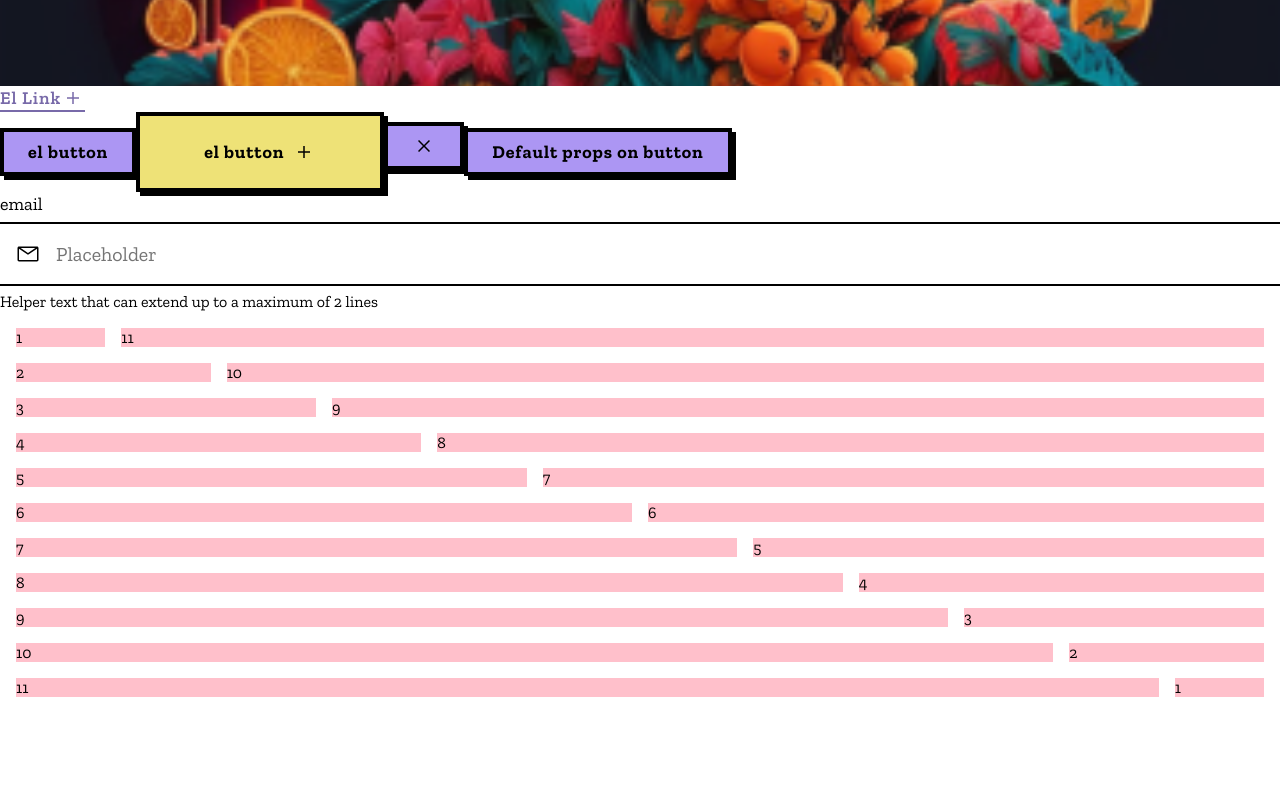
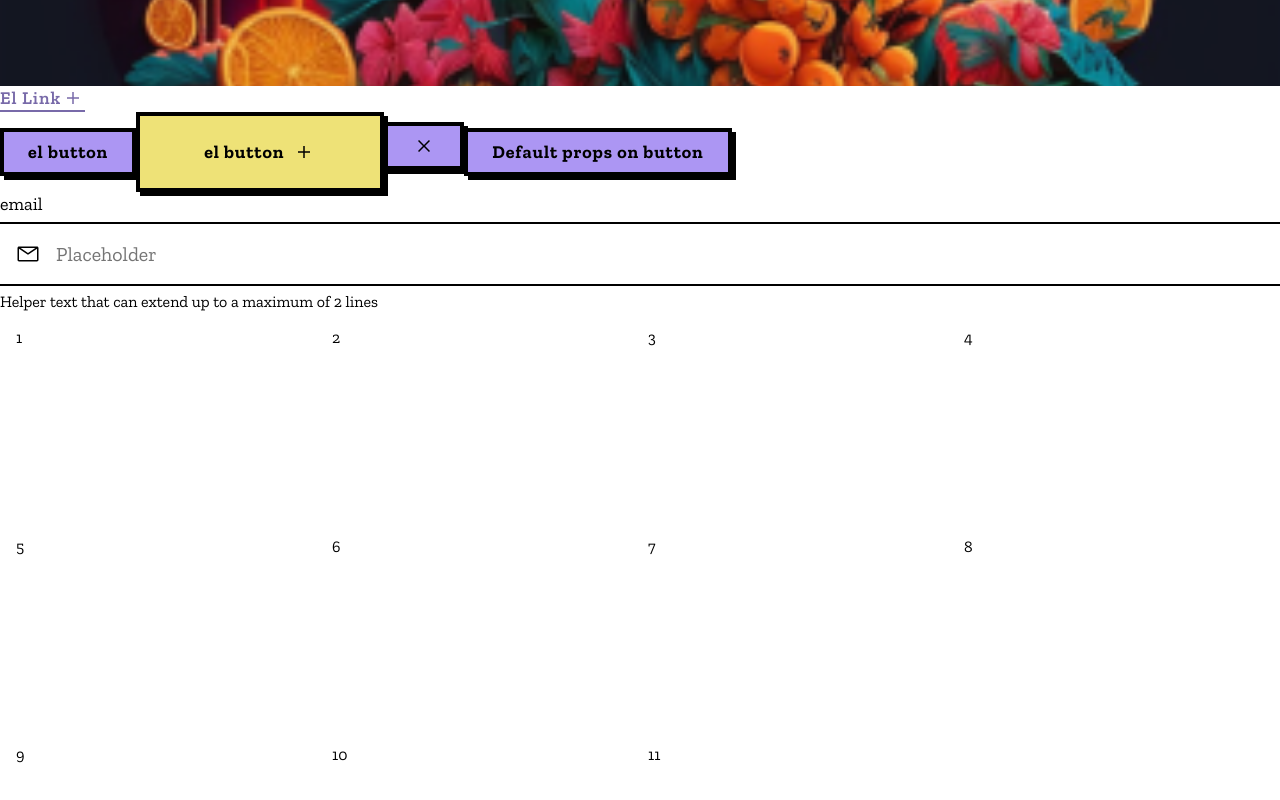
Before and after one commit to j-yue/CrudeUI, a React (Vite) app: page / in a window 1280 px wide. Shown: the part 718-1518 px from the top of the page. Before the commit the page ends 1431 px from the top, so only its background shows below. Built offline with nearby package versions, Linux system fonts and the light colour scheme.

Commit message:
Reimplement Grid component - Delete previous Grid, Column, and Row files - Use grid instead of flex and use span value instead of calculating width - Update example in App

```diff
--- a/src/App.tsx
+++ b/src/App.tsx
@@ -3,6 +3,7 @@ import placeholder from "./public/images/placeholder.png";
 import AddIcon from "./CrudeUI/components/Icon/SvgIcons/AddIcon";
 import CloseIcon from "./CrudeUI/components/Icon/SvgIcons/CloseIcon";
 import MailIcon from "./CrudeUI/components/Icon/SvgIcons/MailIcon";
+
 function App() {
   const {
     ThemeProvider,
@@ -15,8 +16,7 @@ function App() {
     Fab,
     Input,
     Grid,
-    Row,
-    Column,
+    Cell,
   } = CrudeUI;
 
   const gridDimensions = [
@@ -33,10 +33,22 @@ function App() {
     [11, 1],
   ];
 
-  const DemoCell = ({ children }) => {
-    return <div style={{ background: "pink" }}>{children}</div>;
-  };
-
+  const rand = () => 100 + Math.ceil(Math.random() * 100);
+  const cells = () =>
+    gridDimensions.map((pair) => {
+      return (
+        <Cell key={pair[0]} columnSpan={1}>
+          <div
+            style={{
+              width: rand() + "px",
+              height: rand() + "px",
+            }}
+          >
+            {pair[0]}
+          </div>
+        </Cell>
+      );
+    });
   return (
     <ThemeProvider>
       <main>
@@ -82,19 +94,8 @@ function App() {
           placeholder="Placeholder"
           triggerError={(_value) => _value == "email"}
         />
-        <Grid columnCount={12} gutter="1rem" paddingX="1rem" paddingY="1rem">
-          {gridDimensions.map((pair, index) => {
-            return (
-              <Row key={index}>
-                {pair.map((value, index) => (
-                  <Column width={value} key={index}>
-                    <DemoCell>{value}</DemoCell>
-                  </Column>
-                ))}
-              </Row>
-            );
-          })}
-        </Grid>
+
+        <Grid>{cells()}</Grid>
       </main>
     </ThemeProvider>
   );
--- /dev/null
+++ b/src/CrudeUI/components/Grid/Cell.tsx
@@ -0,0 +1,21 @@
+import { ReactNode } from "react";
+import { styled } from "styled-components";
+
+interface CellProps {
+  children: ReactNode;
+  /** column span - width in columns cell should be, defaults to 1 */
+  columnSpan?: number;
+}
+
+interface StyledCellProps {
+  /** column span - width in columns cell should be */
+  $columnSpan?: number;
+}
+
+const StyledCell = styled.div<StyledCellProps>`
+  ${({ $columnSpan }) => `grid-column: span ${$columnSpan};`}
+`;
+
+export default function Cell({ children, columnSpan }: CellProps) {
+  return <StyledCell $columnSpan={columnSpan}>{children}</StyledCell>;
+}
--- a/src/CrudeUI/components/Grid/Column.tsx
+++ /dev/null
@@ -1,28 +0,0 @@
-import { styled } from "styled-components";
-
-interface WrapperProps {
-  /** width in number of columns */
-  $width: number;
-}
-
-/**
- * width of column = 100% width - [(num columns * column width) + gutter * (num columns - 1)]
- */
-const Wrapper = styled.div<WrapperProps>`
-  --columnNum: ${({ $width }) => $width};
-  --width: calc(var(--columnNum) * var(--columnWidth));
-  --gutterAdjustment: calc(var(--gutter) * calc(var(--columnNum) - 1));
-  --adjustedWidth: calc(var(--width) + var(--gutterAdjustment));
-  flex-basis: var(--adjustedWidth);
-`;
-
-interface ColumnProps {
-  /** width in number of columns */
-  width?: number;
-  /** chilren */
-  children: React.ReactNode;
-}
-
-export default function Column({ width = 1, children }: ColumnProps) {
-  return <Wrapper $width={width}>{children}</Wrapper>;
-}
--- a/src/CrudeUI/components/Grid/Grid.tsx
+++ b/src/CrudeUI/components/Grid/Grid.tsx
@@ -1,60 +1,63 @@
+import { ReactNode } from "react";
 import { styled } from "styled-components";
 
-//component sets up css variables from props that Column uses to calculate width and margin
-
 interface GridProps {
-  /** number of columns in grid, defaults to 4 */
-  columnCount?: number;
-  /** padding-left/right value, defaults to 4rem */
-  paddingX?: string;
-  /** padding-top/bottom value, defaults to 4rem */
-  paddingY?: string;
-  /** desired gutter size in CSS units, defaults to .5rem */
-  gutter?: string;
-  /** children */
-  children: React.ReactNode;
+  children: ReactNode;
+  /** column count for layout; 12 for 12 column layout */
+  columnCount: number;
+  /** left and right padding */
+  paddingX: string;
+  /** top and bottom padding */
+  paddingY: string;
+  /** gap between rows*/
+  gutterRow: string;
+  /** gap between columns */
+  gutterColumn: string;
 }
 
-interface WrapperProps {
+interface StyledGridProps {
+  $columnCount: number;
   $paddingX: string;
   $paddingY: string;
-  $gutter: string;
-  $columnCount: number;
+  /** gap between rows*/
+  $gutterRow: string;
+  /** gap between columns */
+  $gutterColumn: string;
 }
 
-//gap will add the gutter between rows
-//variables gutter and columnWidth will be used to calculate column width in column component
-const Wrapper = styled.div<WrapperProps>`
-  --padding-x: ${({ $paddingX }) => $paddingX};
-  --padding-y: ${({ $paddingY }) => $paddingY};
-  --gutter: ${({ $gutter }) => $gutter};
-  --columnCount: ${({ $columnCount }) => $columnCount};
-  --gutterCount: calc(var(--columnCount) - 1);
-  --totalGutter: calc(var(--gutterCount) * var(--gutter));
-  --remainingWidth: calc(100% - var(--totalGutter));
-  --columnWidth: calc(var(--remainingWidth) / var(--columnCount));
-  display: flex;
-  flex-flow: row wrap;
-  padding: var(--padding-y) var(--padding-x);
-  gap: var(--gutter);
-  width: 100%;
+const StyledGrid = styled.div<StyledGridProps>`
+  ${({ $columnCount, $paddingX, $paddingY, $gutterRow, $gutterColumn }) => {
+    return `
+      --columnCount: ${$columnCount};
+      --paddingX: ${$paddingX};
+      --paddingY: ${$paddingY};
+      padding: ${$paddingY} ${$paddingX};
+      display: grid;
+      grid-template-columns: repeat(var(--columnCount), 1fr);
+      gap: var(--gutter);
+      column-gap: ${$gutterColumn};
+      row-gap: ${$gutterRow};
+    `;
+  }}
 `;
 
 export default function Grid({
   columnCount = 4,
-  paddingX = "4rem",
-  paddingY = "4rem",
-  gutter = ".5rem",
+  paddingX = "1rem",
+  paddingY = "1rem",
+  gutterColumn = "1rem",
+  gutterRow = "1rem",
   children,
 }: GridProps) {
   return (
-    <Wrapper
+    <StyledGrid
+      $columnCount={columnCount}
       $paddingX={paddingX}
       $paddingY={paddingY}
-      $gutter={gutter}
-      $columnCount={columnCount}
+      $gutterColumn={gutterColumn}
+      $gutterRow={gutterRow}
     >
       {children}
-    </Wrapper>
+    </StyledGrid>
   );
 }
--- a/src/CrudeUI/components/Grid/Row.tsx
+++ /dev/null
@@ -1,16 +0,0 @@
-import { styled } from "styled-components";
-
-interface RowProps {
-  children: React.ReactNode;
-}
-
-const Wrapper = styled.div`
-  display: flex;
-  flex-flow: row wrap;
-  gap: var(--gutter);
-  width: 100%;
-`;
-
-export default function Row({ children }: RowProps) {
-  return <Wrapper>{children}</Wrapper>;
-}
--- a/src/CrudeUI/index.ts
+++ b/src/CrudeUI/index.ts
@@ -4,8 +4,7 @@ import Heading from "./components/Heading/Heading";
 import Text from "./components/Text/Text";
 import AspectRatio from "./components/AspectRatio/AspectRatio";
 import Grid from "./components/Grid/Grid";
-import Row from "./components/Grid/Row";
-import Column from "./components/Grid/Column";
+import Cell from "./components/Grid/Cell";
 import Link from "./components/Link/Link";
 import ThemeProvider from "./components/Theme/ThemeProvider";
 import Icon from "./components/Icon/Icon";
@@ -19,8 +18,7 @@ export const CrudeUI = {
   Text,
   AspectRatio,
   Grid,
-  Row,
-  Column,
+  Cell,
   Link,
   ThemeProvider,
   Icon,
```
